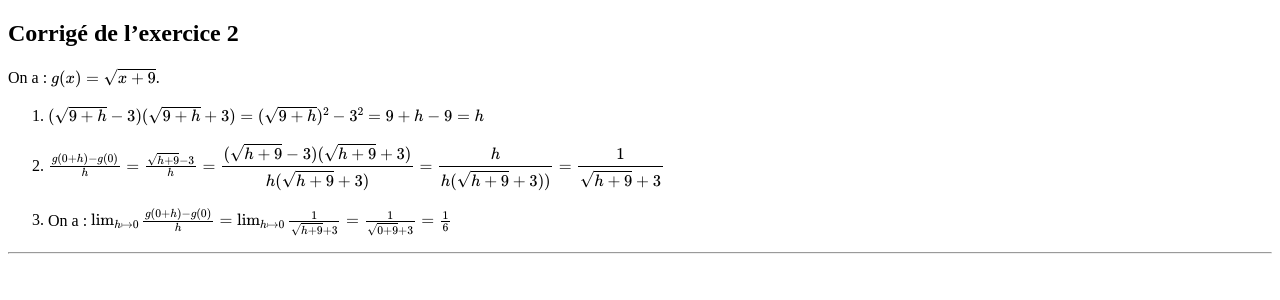
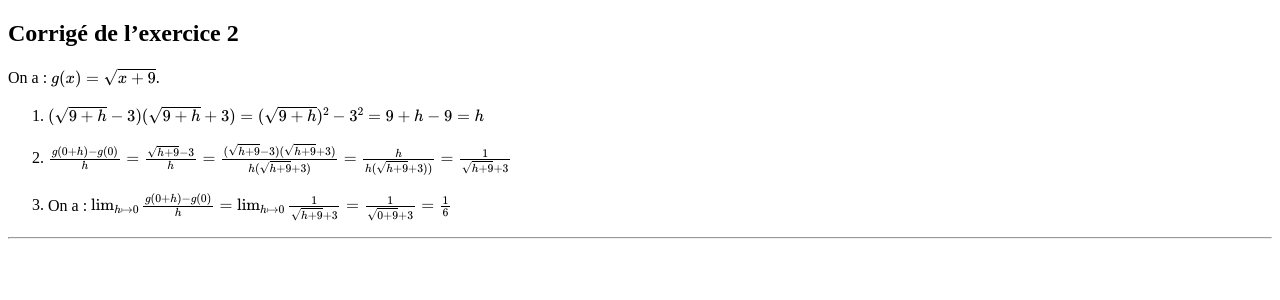
Before and after one commit to mebalou/Evaluations_1Spe_M_LOUNIS, a Jekyll site: the page built from Exo2.md, in a window 1280 px wide. Shown: the top 300 px of the page. Built offline with Jekyll 4.4.1, drawn with Linux system fonts in a browser that asks for light colours.

Commit message:
Update Exo2.md

```diff
--- a/Exo2.md
+++ b/Exo2.md
@@ -8,9 +8,9 @@ On a : $g(x)=\sqrt{x+9}$.
 1. $(\sqrt{9+h}-3)(\sqrt{9+h}+3)=(\sqrt{9+h})^2-3^2=9+h-9=h$
 2.
 $ \frac{g(0+h)-g(0)}{h}=\frac{\sqrt{h+9}-3}{h}
-=\dfrac{(\sqrt{h+9}-3)(\sqrt{h+9}+3)}{h(\sqrt{h+9}+3)}
-=\dfrac{h}{h(\sqrt{h+9}+3))}
-=\dfrac{1}{\sqrt{h+9}+3}$
+   =\frac{(\sqrt{h+9}-3)(\sqrt{h+9}+3)}{h(\sqrt{h+9}+3)}
+=\frac{h}{h(\sqrt{h+9}+3))}
+   =\frac{1}{\sqrt{h+9}+3}$
 
 
 
```
